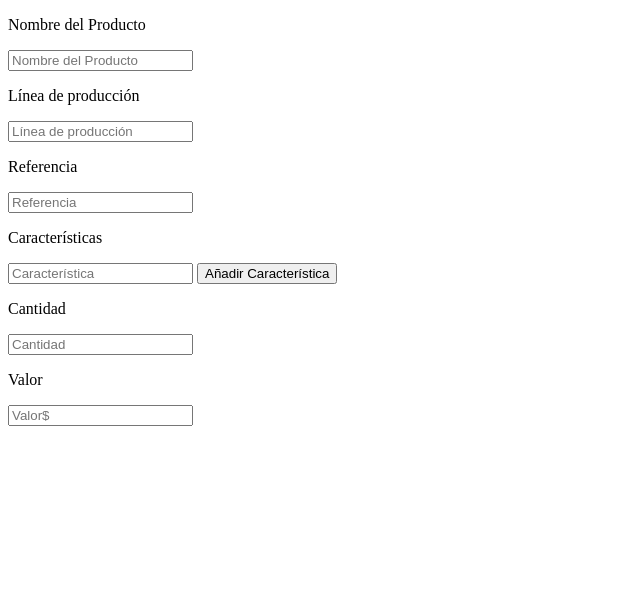
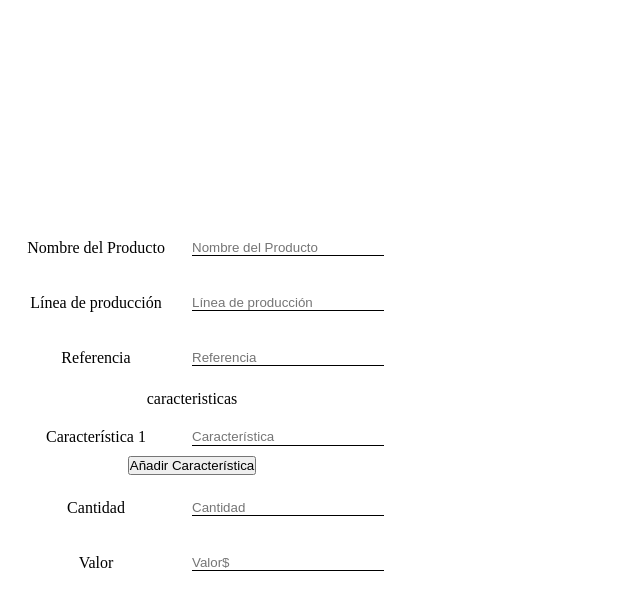
Before and after one commit to sircagev/proyecto-formativo, a plain HTML site: page fichastecnicas.html in a window 1280 px wide. Shown: the whole page, without its empty margins (0-640 px from the left). Drawn offline with Linux system fonts and the light colour scheme.

Commit message:
ficha tecnica

```diff
--- a/css/fichastecnicas.css
+++ b/css/fichastecnicas.css
@@ -0,0 +1,54 @@
+*{
+    padding: 0;
+    margin: 0;
+}
+
+.informacion{
+    display: flex;
+    flex-direction: column;
+    width: 30%;
+    height: 100vh;
+    justify-content: center;
+    align-items: center;
+    position: absolute;
+    top: 0;
+    left: 0;
+}
+
+.campo{
+    display: flex;
+    width: 100%;
+    margin-top: 10px;
+    height: 45px;
+    align-items: center;
+}
+
+.campo div{
+    display: flex;
+    width: 100%;
+    margin-top: 20px;
+}
+
+#caracteristicas{
+    flex-direction: column;
+    height: auto;
+}
+
+p{
+    text-align: center;
+}
+
+span{
+    width: 50%;
+    text-align: center;
+}
+
+input{
+    width: 50%;
+    border:none;
+    border-bottom: 1px solid black;
+}
+
+button{
+    margin-top: 10px;
+}
--- a/fichastecnicas.html
+++ b/fichastecnicas.html
@@ -5,22 +5,39 @@
     <meta http-equiv="X-UA-Compatible" content="IE=edge">
     <meta name="viewport" content="width=device-width, initial-scale=1.0">
     <link rel="stylesheet" href="css/fichastecnicas.css">
-    <script src="js/app.js"></script>
     <title>Fichas técnicas</title>
 </head>
 <body>
-    <p>Nombre del Producto</p>
+    <section class="informacion">
+        <div class="campo">
+            <span>Nombre del Producto</span>
             <input type="text" placeholder="Nombre del Producto">
-    <p>Línea de producción</p>
+        </div>
+        <div class="campo">
+            <span>Línea de producción</span>
             <input type="text" placeholder="Línea de producción">
-    <p>Referencia</p>
+        </div>
+        <div class="campo">
+            <span>Referencia</span>
             <input type="number" placeholder="Referencia">
-    <P>Características</P>
+        </div>
+        <div class="campo" id="caracteristicas">
+            <p>caracteristicas</p>
+            <div>
+                <span>Característica 1</span>
                 <input type="text" placeholder="Característica">
-    <button onclick="añadirCaracteristica()">Añadir Característica </button>
-    <p>Cantidad</p>
+            </div>
+        </div>
+        <button id="agregar">Añadir Característica </button>
+        <div class="campo">
+            <span>Cantidad</span>
             <input type="number" placeholder="Cantidad">
-    <p>Valor</p>
+        </div>
+        <div class="campo">
+            <span>Valor</span>
             <input type="number" placeholder="Valor$">
+        </div>
+    </section>
+    <script src="js/app.js"></script>
 </body>
 </html>
--- a/js/app.js
+++ b/js/app.js
@@ -1,3 +1,10 @@
-function añadirCaracteristica(){
+const caracteristicas = document.getElementById('caracteristicas')
+const agregar = document.getElementById('agregar')
 
-}
+let total = 2
+
+agregar.addEventListener('click', e => {
+    let div = document.createElement('div')
+    div.innerHTML = `<span>Característica ${total++}</span> <input type='text' placeholder="Característica">`
+    caracteristicas.appendChild(div)
+})
```
Lines whose indentation alone changed are shown as unchanged.
